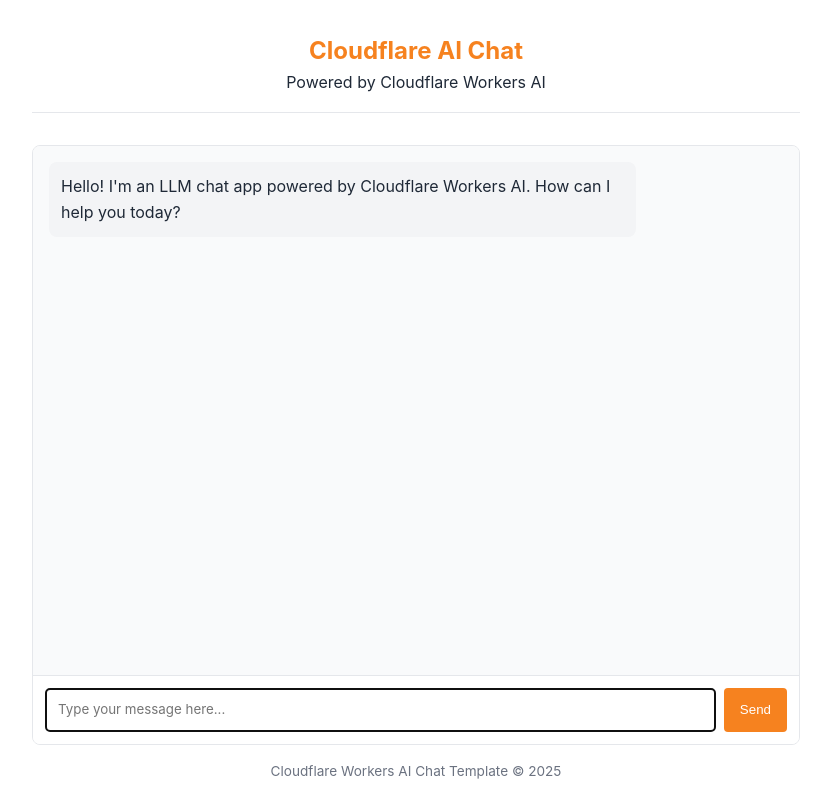
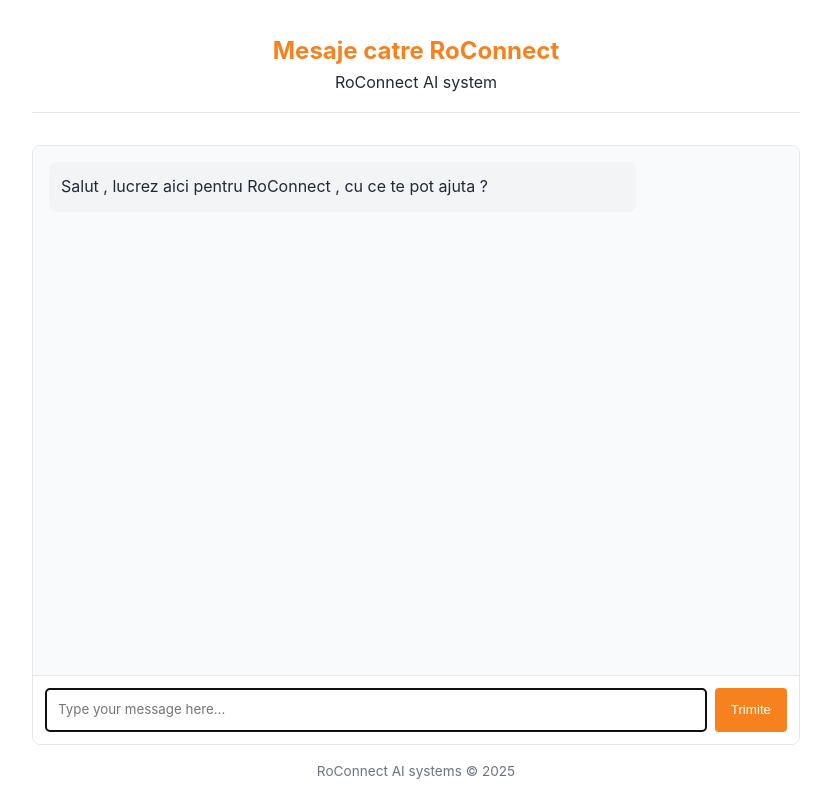
Before and after one commit to Narcis-Ionut/llm-roconnection, a website: page public/index.html in a window 1280 px wide. Shown: the whole page, without its empty margins (224-1055 px from the left). Drawn offline with Linux system fonts and the light colour scheme.

Commit message:
Update index.html

```diff
--- a/public/index.html
+++ b/public/index.html
@@ -138,22 +138,21 @@
   </head>
   <body>
     <header>
-      <h1>Cloudflare AI Chat</h1>
-      <p>Powered by Cloudflare Workers AI</p>
+      <h1>Mesaje catre RoConnect</h1>
+      <p>RoConnect AI system</p>
     </header>
 
     <div class="chat-container">
       <div id="chat-messages" class="chat-messages">
         <div class="message assistant-message">
           <p>
-            Hello! I'm an LLM chat app powered by Cloudflare Workers AI. How can
-            I help you today?
+            Salut , lucrez aici pentru RoConnect , cu ce te pot ajuta ?
           </p>
         </div>
       </div>
 
       <div class="typing-indicator" id="typing-indicator">
-        AI is thinking...
+        Ma gandesc ...
       </div>
 
       <div class="message-input">
@@ -163,12 +162,12 @@
           rows="1"
           autofocus
         ></textarea>
-        <button id="send-button">Send</button>
+        <button id="send-button">Trimite</button>
       </div>
     </div>
 
     <footer>
-      <p>Cloudflare Workers AI Chat Template &copy; 2025</p>
+      <p>RoConnect AI systems &copy; 2025</p>
     </footer>
 
     <!-- Chat app script -->
```
